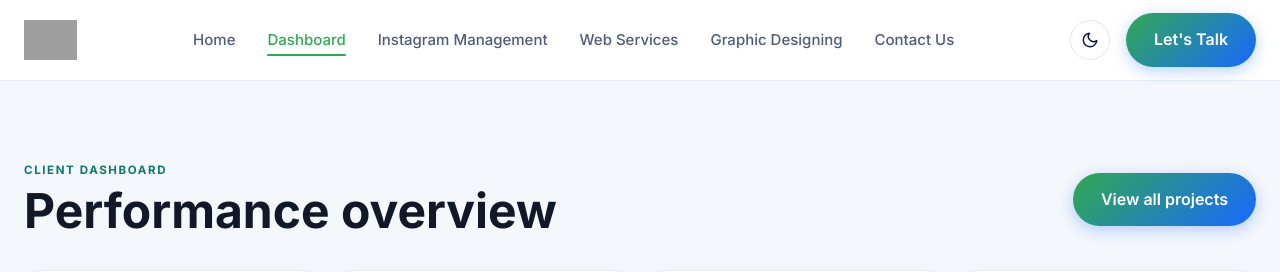
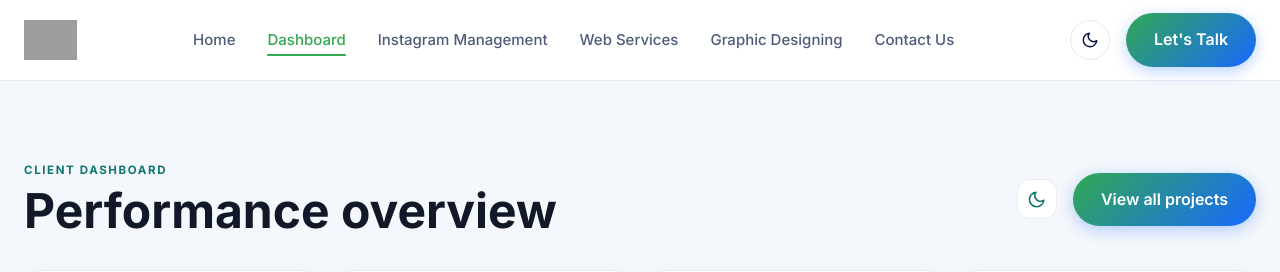
Before and after one commit to BSS2707/client_work2.2, a React (Vite) app: page /dashboard in a window 1280 px wide. Shown: the top 272 px of the page. Built offline with nearby package versions, Linux system fonts and the light colour scheme; grey boxes are pictures that could not be loaded.

Commit message:
add light/dark mode toggle to dashboard

```diff
--- a/src/pages/Dashboard/Dashboard.jsx
+++ b/src/pages/Dashboard/Dashboard.jsx
@@ -1,5 +1,6 @@
 import React, { useState } from 'react';
 import { Link } from 'react-router-dom';
+import { FiMoon, FiSun } from 'react-icons/fi';
 import { addProject, getProjects } from '../../data/projects';
 import './Dashboard.scss';
 
@@ -12,8 +13,17 @@ const emptyForm = {
 };
 
 const Dashboard = () => {
+  const [isDarkMode, setIsDarkMode] = useState(() => {
+    return localStorage.getItem('dashboard-theme') === 'dark';
+  });
   const [projects, setProjects] = useState(() => getProjects());
   const [form, setForm] = useState(emptyForm);
+
+  const toggleTheme = () => {
+    const newTheme = !isDarkMode;
+    setIsDarkMode(newTheme);
+    localStorage.setItem('dashboard-theme', newTheme ? 'dark' : 'light');
+  };
 
   const spotlightProjects = [
     projects.find((project) => project.id === 'zorko'),
@@ -79,14 +89,19 @@ const Dashboard = () => {
   };
 
   return (
-    <div className="dashboard-page pt-20">
+    <div className={`dashboard-page pt-20 ${isDarkMode ? 'dark-mode' : 'light-mode'}`}>
       <div className="container">
         <div className="dashboard-header">
           <div>
             <p className="eyebrow">Client dashboard</p>
             <h1>Performance overview</h1>
           </div>
-          <Link to="/projects" className="btn btn-primary">View all projects</Link>
+          <div className="dashboard-actions">
+            <button className="theme-toggle-btn" onClick={toggleTheme} aria-label="Toggle theme">
+              {isDarkMode ? <FiSun /> : <FiMoon />}
+            </button>
+            <Link to="/projects" className="btn btn-primary">View all projects</Link>
+          </div>
         </div>
 
         <section className="stats-grid">
--- a/src/pages/Dashboard/Dashboard.scss
+++ b/src/pages/Dashboard/Dashboard.scss
@@ -1,6 +1,109 @@
 .dashboard-page {
   padding-bottom: 5rem;
   background: #f4f7fb;
+  transition: background-color 0.3s ease;
+
+  &.dark-mode {
+    background: #0f172a;
+
+    .stat-card,
+    .panel {
+      background: #1e293b;
+      border-color: rgba(226, 232, 240, 0.1);
+
+      h2 {
+        color: #f1f5f9;
+      }
+    }
+
+    .dashboard-header h1 {
+      color: #f1f5f9;
+    }
+
+    .panel-header a {
+      color: #14b8a6;
+    }
+
+    .stat-card strong {
+      color: #f1f5f9;
+    }
+
+    .stat-card span {
+      color: #cbd5e1;
+    }
+
+    .project-mini-card {
+      background: #0f172a;
+      border-color: rgba(226, 232, 240, 0.1);
+    }
+
+    .mini-card-body h3 {
+      color: #f1f5f9;
+    }
+
+    .mini-card-body p {
+      color: #cbd5e1;
+    }
+
+    .tag,
+    .status-badge {
+      background: rgba(20, 184, 166, 0.12);
+      color: #14b8a6;
+    }
+
+    .metric {
+      color: #a78bfa;
+    }
+
+    .mini-card-footer {
+      color: #94a3b8;
+
+      strong {
+        color: #14b8a6;
+      }
+    }
+
+    .activity-item {
+      border-bottom-color: rgba(226, 232, 240, 0.1);
+
+      h4 {
+        color: #f1f5f9;
+      }
+
+      p {
+        color: #cbd5e1;
+      }
+
+      span {
+        color: #94a3b8;
+      }
+    }
+
+    .project-form input,
+    .project-form select,
+    .project-form textarea {
+      background: #0f172a;
+      border-color: rgba(226, 232, 240, 0.15);
+      color: #f1f5f9;
+    }
+
+    .project-form label {
+      color: #cbd5e1;
+    }
+
+    .update-item {
+      background: #1e293b;
+      border-color: rgba(226, 232, 240, 0.1);
+
+      h3 {
+        color: #f1f5f9;
+      }
+
+      p {
+        color: #cbd5e1;
+      }
+    }
+  }
 
   .dashboard-header {
     display: flex;
@@ -22,6 +125,48 @@
       letter-spacing: 0.14em;
       font-size: 0.72rem;
       font-weight: 700;
+    }
+
+    .dashboard-actions {
+      display: flex;
+      align-items: center;
+      gap: 1rem;
+    }
+
+    .theme-toggle-btn {
+      background: #ffffff;
+      border: 1px solid rgba(15, 23, 42, 0.08);
+      border-radius: 0.8rem;
+      width: 40px;
+      height: 40px;
+      display: flex;
+      align-items: center;
+      justify-content: center;
+      cursor: pointer;
+      color: #0f766e;
+      font-size: 1.2rem;
+      transition: all 0.2s ease;
+
+      &:hover {
+        background: #f8fafc;
+        border-color: rgba(15, 23, 42, 0.15);
+        transform: scale(1.05);
+      }
+
+      &:active {
+        transform: scale(0.98);
+      }
+    }
+  }
+
+  &.dark-mode .theme-toggle-btn {
+    background: #1e293b;
+    border-color: rgba(226, 232, 240, 0.15);
+    color: #fbbf24;
+
+    &:hover {
+      background: #334155;
+      border-color: rgba(226, 232, 240, 0.25);
     }
   }
 
```
Also changed, not shown: 5 other files (tests, documents, lock files or other folders).
